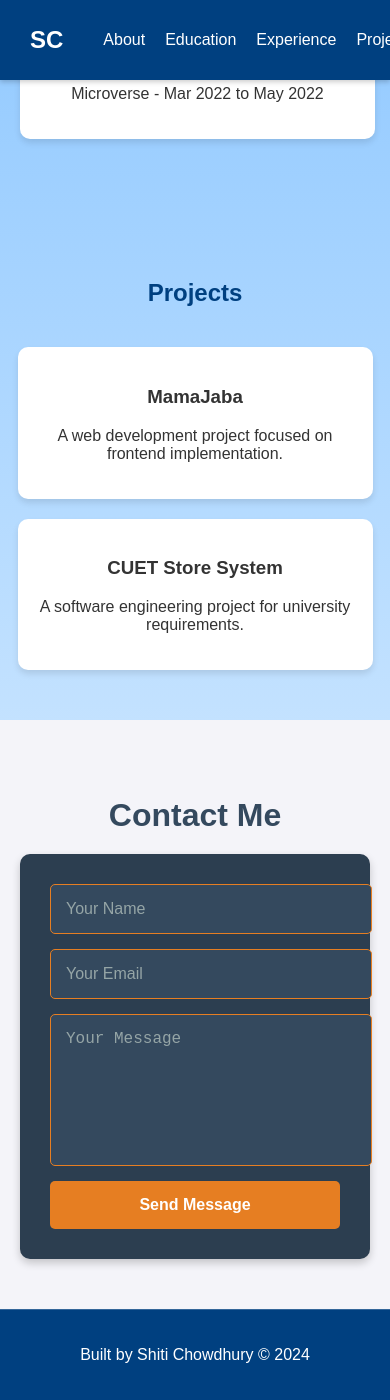
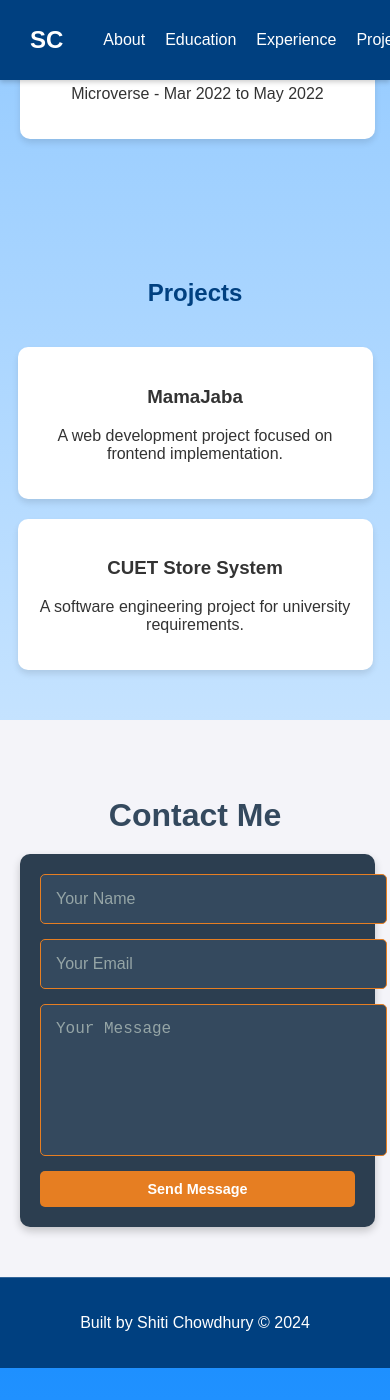
Before and after one commit to SHITICHY21/SHITICHY21.github.io, a Jekyll site: the page built from index.md, in a window 390 px wide and 1400 px high, scrolled down 1773 px. Built offline with Jekyll 4.4.1, drawn with Linux system fonts in a browser that asks for light colours; our own code applies the rules of GitHub Pages for plain Markdown files; after the commit the page ends 3141 px from its top, so only the background shows below that.

Commit message:
Update style.css

```diff
--- a/assets/css/style.css
+++ b/assets/css/style.css
@@ -214,3 +214,15 @@ footer {
 .contact-section form button:hover {
   background-color: #d35400; /* Darker orange on hover */
 }
+
+
+@media (max-width: 768px) {
+  .contact-section form {
+    padding: 20px;
+    width: 90%;
+  }
+  .contact-section form button {
+    font-size: 0.9rem;
+    padding: 10px;
+  }
+}
```
